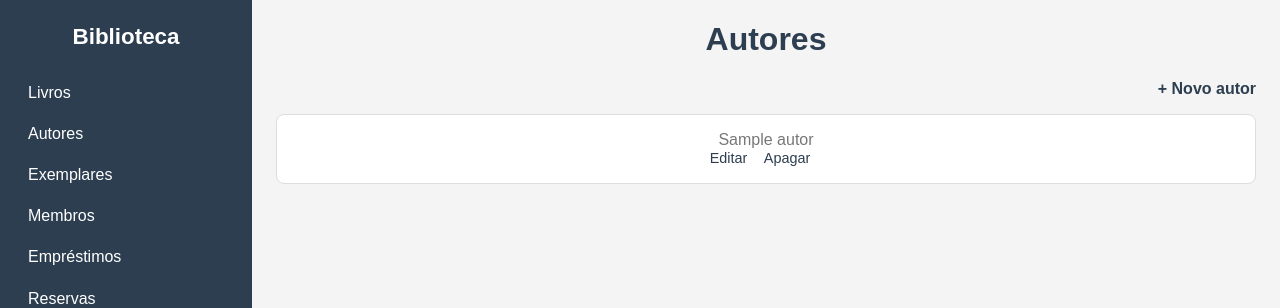
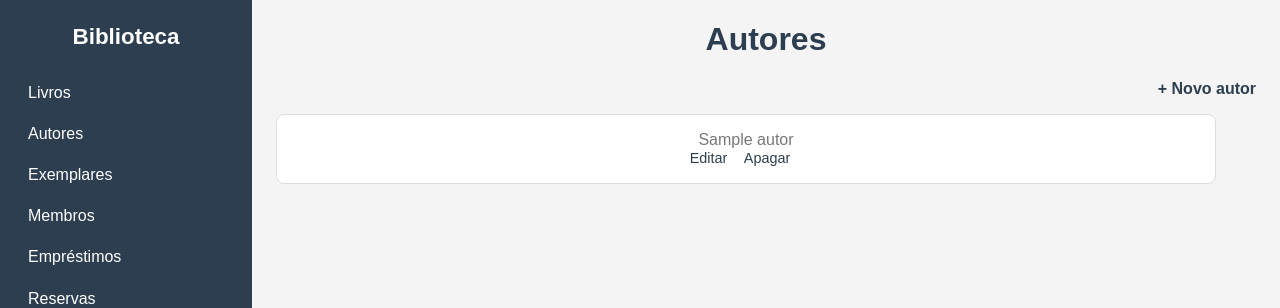
Before and after one commit to cristian-univassouras/fullstack-job-p1, a Django app: page /autores/ in a window 1280 px wide. Shown: the top 308 px of the page. Run offline with Django 5.2, Linux system fonts and the light colour scheme; tables that the repository leaves empty hold one stand-in row (values such as "Sample post").

Commit message:
reduz cards da listagem para tamanho fixo em vez de esticar a linha

```diff
--- a/acervo/static/acervo/style.css
+++ b/acervo/static/acervo/style.css
@@ -89,7 +89,7 @@ ul {
     margin: 0;
     padding: 0 1.5rem 1.5rem;
     display: grid;
-    grid-template-columns: repeat(auto-fill, minmax(260px, 1fr));
+    grid-template-columns: repeat(auto-fill, 220px);
     gap: 1.25rem;
     align-items: start;
 }
```
